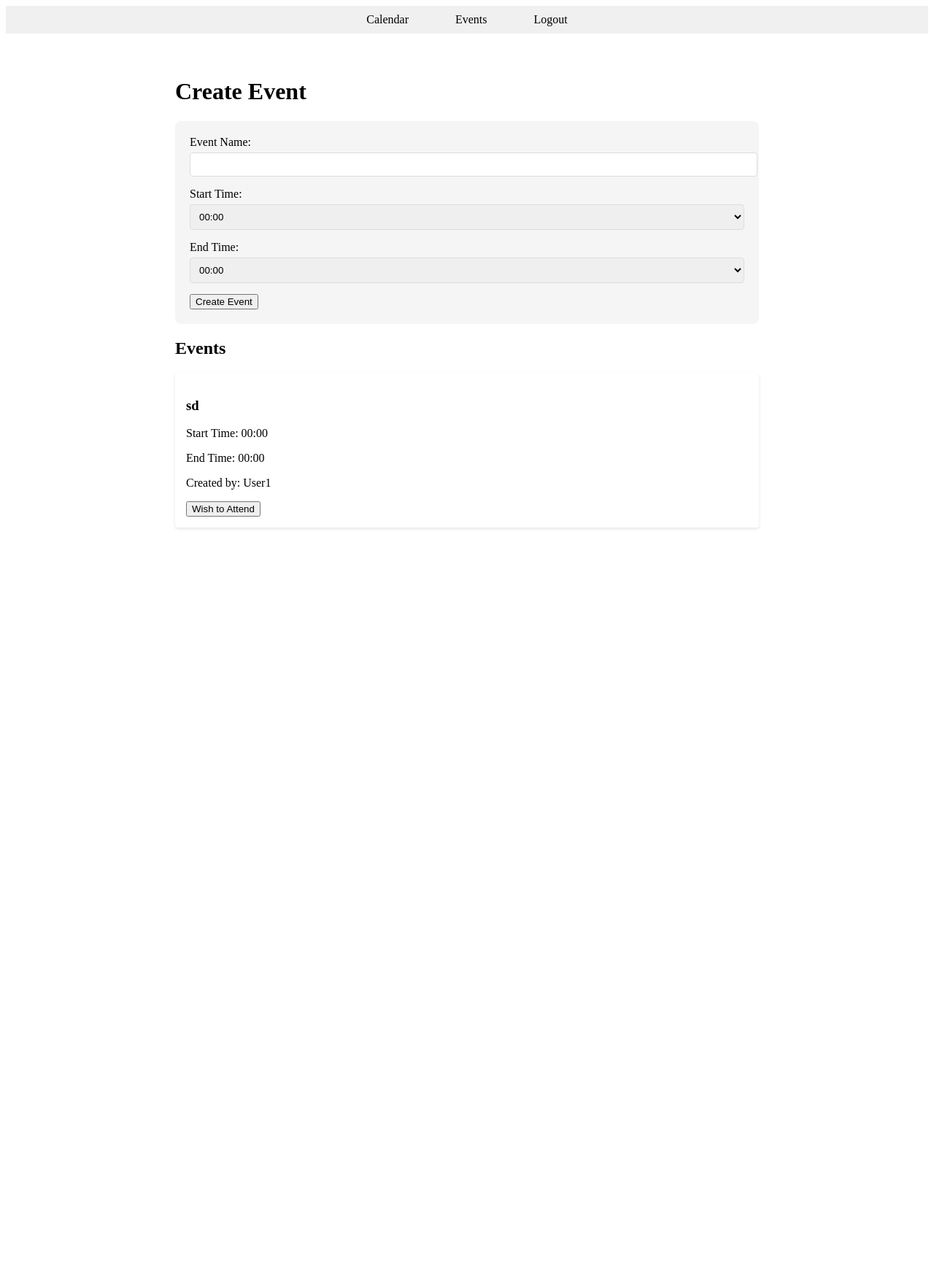
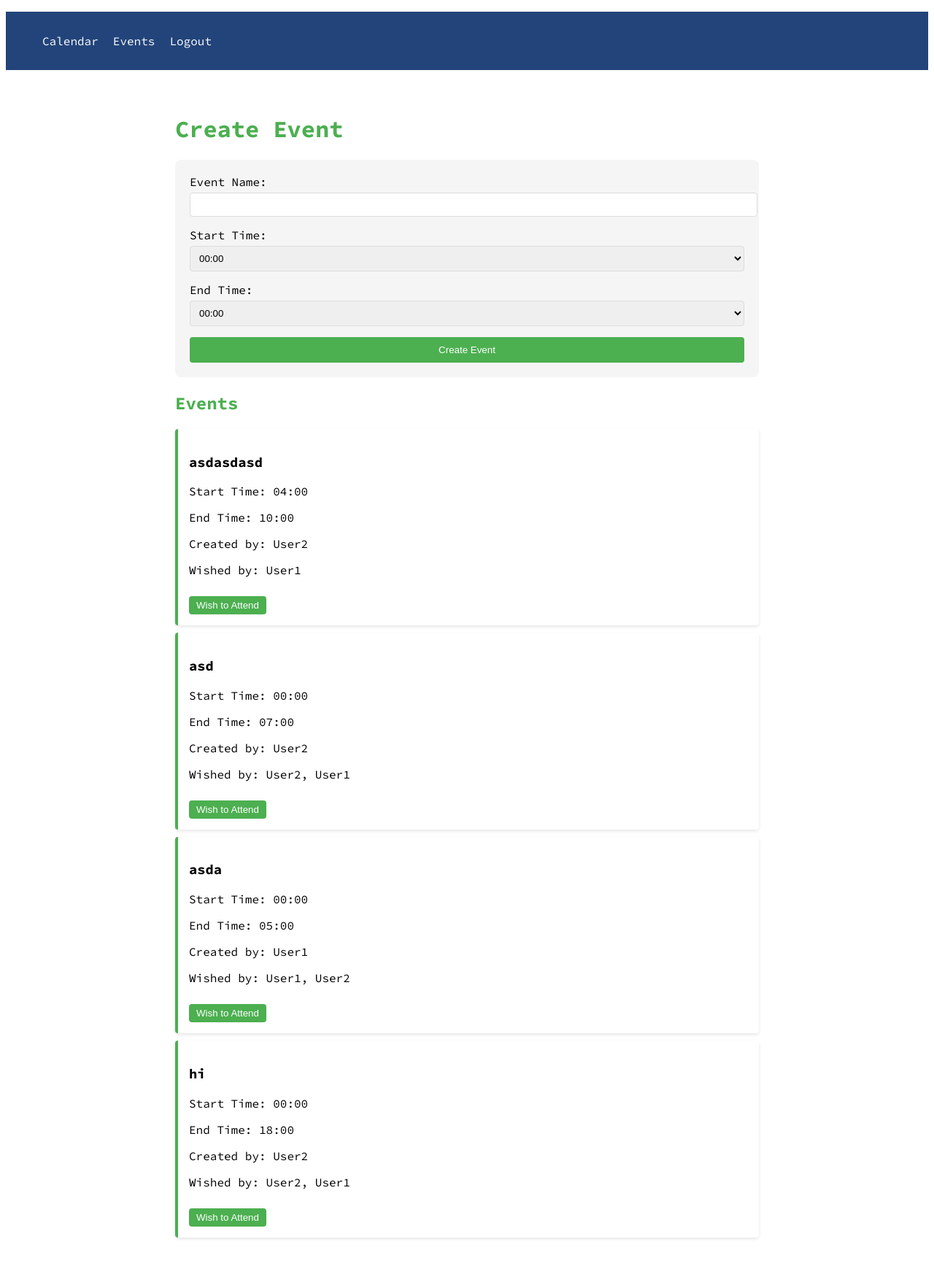
Before and after one commit to OmarCoderBro/CS-124H-Hackathon-Project, a Flask app: page /events in a window 1280 px wide. Shown: the whole page at 73% size. Before the commit the page ends 725 px from the top, so only its background shows below. Run offline with Flask 3, Linux system fonts and the light colour scheme; the visitor is signed in with stand-in values (Sample User, id 1).

Commit message:
big debug

```diff
--- a/app.py
+++ b/app.py
@@ -20,15 +20,14 @@ def initialize_data():
     if not os.path.exists(DATA_DIR):
         os.makedirs(DATA_DIR)
 
-    # Your existing users and availability initialization...
-
     try:
         events = pd.read_csv(EVENTS_FILE)
     except (FileNotFoundError, pd.errors.EmptyDataError):
-        events = pd.DataFrame(columns=['name', 'start_time', 'end_time', 'creator'])
+        events = pd.DataFrame(columns=['name', 'start_time', 'end_time', 'creator', 'wished_by'])
         events.to_csv(EVENTS_FILE, index=False)
 
 # Modify the events route to handle POST
+@app.route('/events', methods=['GET', 'POST'])
 @app.route('/events', methods=['GET', 'POST'])
 def events():
     if 'user' not in session:
@@ -42,7 +41,8 @@ def events():
             'name': data['name'],
             'start_time': data['start_time'],
             'end_time': data['end_time'],
-            'creator': session['user']
+            'creator': session['user'],
+            'wished_by': session['user']  # Set the creator as the first person in wished_by
         }
 
         df = pd.concat([df, pd.DataFrame([new_event])], ignore_index=True)
@@ -81,10 +81,6 @@ def wish_to_attend():
     data = request.json
     df = pd.read_csv(EVENTS_FILE)
 
-    # Add wished_by column if it doesn't exist
-    if 'wished_by' not in df.columns:
-        df['wished_by'] = ''
-
     # Find the specific event
     mask = ((df['name'] == data['name']) &
             (df['start_time'] == float(data['start_time'])) &
@@ -93,25 +89,20 @@ def wish_to_attend():
     if df[mask].empty:
         return jsonify({'error': 'Event not found'}), 404
 
-    event = df[mask].iloc[0]
+    event_idx = df[mask].index[0]
 
-    # Check if user is the creator
-    if event['creator'] == session['user']:
-        return jsonify({'error': 'Cannot wish to attend your own event'}), 400
+    # Get current wishes as a list
+    current_wishes = str(df.at[event_idx, 'wished_by']).split(',') if pd.notna(df.at[event_idx, 'wished_by']) else []
+    current_wishes = [w.strip() for w in current_wishes if w.strip()]
 
-    # Get current wishes and check if user already wished
-    current_wishes = str(event['wished_by']).split(',') if pd.notna(event['wished_by']) and event['wished_by'] else []
-    current_wishes = [w for w in current_wishes if w]  # Remove empty strings
+    # Add new wish if not already present
+    if session['user'] not in current_wishes:
+        current_wishes.append(session['user'])
+        df.at[event_idx, 'wished_by'] = ','.join(current_wishes)
+        df.to_csv(EVENTS_FILE, index=False)
+        return jsonify({'status': 'success'})
 
-    if session['user'] in current_wishes:
-        return jsonify({'error': 'Already wished to attend this event'}), 400
-
-    # Add new wish
-    current_wishes.append(session['user'])
-    df.loc[mask, 'wished_by'] = ','.join(current_wishes)
-
-    df.to_csv(EVENTS_FILE, index=False)
-    return jsonify({'status': 'success'})
+    return jsonify({'error': 'Already wished to attend this event'}), 400
 
 @app.route('/delete_event', methods=['POST'])
 def delete_event():
@@ -205,7 +196,7 @@ def group_availability():
     df = df[(df['hour'] >= START_HOUR) & (df['hour'] <= END_HOUR)]
 
     total_users = len(df['user'].unique())
-    group_avail = df.groupby('time')['available'].agg(['sum', 'count']).reset_index()
+    group_avail = df.grouspby('time')['available'].agg(['sum', 'count']).reset_index()
     group_avail['percentage'] = (group_avail['sum'] / group_avail['count']) * 100
 
     return jsonify(group_avail.to_dict(orient='records'))
--- a/data/availability.csv
+++ b/data/availability.csv
@@ -184,7 +184,7 @@ User2,2024-11-16 12:00,0
 User2,2024-11-16 13:00,0
 User2,2024-11-16 14:00,0
 User2,2024-11-16 15:00,0
-User2,2024-11-16 16:00,0
+User2,2024-11-16 16:00,1
 User2,2024-11-16 17:00,0
 User2,2024-11-16 18:00,0
 User2,2024-11-16 19:00,0
@@ -198,7 +198,7 @@ User2,2024-11-17 02:00,0
 User2,2024-11-17 03:00,0
 User2,2024-11-17 04:00,0
 User2,2024-11-17 05:00,0
-User2,2024-11-17 06:00,0
+User2,2024-11-17 06:00,1
 User2,2024-11-17 07:00,0
 User2,2024-11-17 08:00,0
 User2,2024-11-17 09:00,0
--- a/data/events.csv
+++ b/data/events.csv
@@ -1,2 +1,5 @@
 name,start_time,end_time,creator,wished_by
-sd,0,0,User1,User2
+asdasdasd,4,10,User2,User1
+asd,0,7,User2,"User2,User1"
+asda,0,5,User1,"User1,User2"
+hi,0,18,User2,"User2,User1"
--- a/static/styles.css
+++ b/static/styles.css
@@ -1,7 +1,38 @@
 @import url('https://fonts.googleapis.com/css2?family=Source+Code+Pro:ital,wght@0,200..900;1,200..900&display=swap');
+
 #fullpage {
     font-family: "Source Code Pro";
 }
+
+.event-container {
+    max-width: 800px;
+    margin: 20px auto;
+    padding: 20px;
+}
+
+.event-form {
+    background: #f5f5f5;
+    padding: 20px;
+    border-radius: 8px;
+    margin-bottom: 20px;
+}
+
+.form-group {
+    margin-bottom: 15px;
+}
+
+.form-group label {
+    display: block;
+    margin-bottom: 5px;
+}
+
+.form-group input, .form-group select {
+    width: 100%;
+    padding: 8px;
+    border: 1px solid #ddd;
+    border-radius: 4px;
+}
+
 .navlist {
     list-style-type: none;
     padding: none;
@@ -10,6 +41,7 @@
     color: white;
     overflow: hidden;
 }
+
 .listelement {
     display: inline;
     float: left;
@@ -23,82 +55,20 @@
     padding: 30px 10px;
     text-decoration: none;
 }
+
 .listelement:hover {
     background-color: black;
 }
-#logonavbar {
-    margin-left: 900px;
-    height: 80px;
-    width: 100px;
-}
-#calendarsection {
-    height: 700px;
-    width: auto;
-    background-color: white;
-    display: flex;
-}
-#calendarcreation {
-    width: 500px;
-    height: 400px;
-    border-radius: 10px;
-    background-color: blue;
-    margin-left: 500px;
-    align-items: center;
-    margin-top: 100px;
-}
-#selectstarttime {
-    height: 50px;
-    width: 200px;
-    font-size: 17px;
-    font-family: "Roboto Mono";
-    border-radius: 10px;
-    margin-top: 20px;
-}
-#selectendtime {
-    height: 50px;
-    width: 200px;
-    font-size: 17px;
-    font-family: "Roboto Mono";
-    border-radius: 10px;
-    margin-top: 20px;
-}
-#timeselection {
-    display: flex;
-    flex-direction: column;
-}
-.calendar-grid {
-    display: grid;
-    grid-template-columns: repeat(7, 1fr);
-    gap: 1px;
-    margin: 20px auto;
-    max-width: 100%;
-    border: 1px solid #ccc;
-    background-color: #f9f9f9;
-}
-.time-slot {
-    width: 100%;
-    height: 40px;
-    text-align: center;
-    line-height: 40px;
-    font-size: 14px;
-    background-color: pink;
-    cursor: pointer;
-    transition: background-color 0.3s;
-}
-.time-slot.available {
-    background-color: green;
-    color: white;
-}
-.time-slot:hover {
-    opacity: 0.8;
-}
+
 .event-item {
     background: white;
     padding: 15px;
     margin: 10px 0;
     border-radius: 4px;
     box-shadow: 0 2px 4px rgba(0,0,0,0.1);
+    border-left: 4px solid #4CAF50;
 }
+
 .delete-btn {
     background: #ff4444;
     color: white;
@@ -108,10 +78,11 @@
     cursor: pointer;
     margin-top: 10px;
 }
+
 .delete-btn:hover {
     background: #cc0000;
->>>>>>> d16e6bf82d502df0881ba882aaf242ee965336e7
 }
+
 .button-group {
     display: flex;
     gap: 10px;
@@ -125,8 +96,28 @@
     padding: 5px 10px;
     border-radius: 4px;
     cursor: pointer;
+    margin-top: 10px;
+    margin-right: 10px;
 }
 
 .wish-btn:hover {
     background: #45a049;
 }
+
+button[type="submit"] {
+    background: #4CAF50;
+    color: white;
+    border: none;
+    padding: 10px 20px;
+    border-radius: 4px;
+    cursor: pointer;
+    width: 100%;
+}
+
+button[type="submit"]:hover {
+    background: #45a049;
+}
+
+h1, h2 {
+    color: #4CAF50;
+}
--- a/templates/events.html
+++ b/templates/events.html
@@ -4,74 +4,16 @@
     <meta charset="UTF-8">
     <meta name="viewport" content="width=device-width, initial-scale=1.0">
     <title>TimeSync - Events</title>
-    <style>
-        .event-container {
-            max-width: 800px;
-            margin: 20px auto;
-            padding: 20px;
-        }
-        .event-form {
-            background: #f5f5f5;
-            padding: 20px;
-            border-radius: 8px;
-            margin-bottom: 20px;
-        }
-        .form-group {
-            margin-bottom: 15px;
-        }
-        .form-group label {
-            display: block;
-            margin-bottom: 5px;
-        }
-        .form-group input, .form-group select {
-            width: 100%;
-            padding: 8px;
-            border: 1px solid #ddd;
-            border-radius: 4px;
-        }
-        .nav-menu {
-            background-color: #f0f0f0;
-            padding: 10px;
-            margin-bottom: 20px;
-            text-align: center;
-        }
-        .nav-link {
-            padding: 10px 20px;
-            text-decoration: none;
-            color: black;
-            margin: 0 10px;
-        }
-        .nav-link:hover {
-            background-color: #e0e0e0;
-            border-radius: 4px;
-        }
-        .event-item {
-            background: white;
-            padding: 15px;
-            margin: 10px 0;
-            border-radius: 4px;
-            box-shadow: 0 2px 4px rgba(0,0,0,0.1);
-        }
-        .delete-btn {
-            background: #ff4444;
-            color: white;
-            border: none;
-            padding: 5px 10px;
-            border-radius: 4px;
-            cursor: pointer;
-            margin-top: 10px;
-        }
-        .delete-btn:hover {
-            background: #cc0000;
-        }
-    </style>
+    <link rel="stylesheet" href="{{ url_for('static', filename='styles.css') }}">
 </head>
-<body>
-    <div class="nav-menu">
-        <a href="/" class="nav-link">Calendar</a>
-        <a href="/events" class="nav-link">Events</a>
-        <a href="/logout" class="nav-link">Logout</a>
-    </div>
+<body id="fullpage">
+    <nav>
+        <ul class="navlist">
+            <li class="listelement"><a href="/" class="navlink">Calendar</a></li>
+            <li class="listelement"><a href="/events" class="navlink">Events</a></li>
+            <li class="listelement"><a href="/logout" class="navlink">Logout</a></li>
+        </ul>
+    </nav>
 
     <div class="event-container">
         <h1>Create Event</h1>
@@ -100,7 +42,6 @@
             <h2>Events</h2>
         </div>
     </div>
-
     <script>
         const currentUser = '{{ user }}';
         function populateTimeDropdowns() {
@@ -157,12 +98,22 @@ function loadEvents() {
             events.forEach(event => {
                 const eventDiv = document.createElement('div');
                 eventDiv.className = 'event-item';
+
+                // Convert wished_by to array if it exists, or empty array if it doesn't
+                const wishList = event.wished_by ?
+                    event.wished_by.split(',').filter(wish => wish.trim() !== '') :
+                    [];
+
                 eventDiv.innerHTML = `
                     <div>
                         <h3>${event.name}</h3>
                         <p>Start Time: ${event.start_time.toString().padStart(2, '0')}:00</p>
                         <p>End Time: ${event.end_time.toString().padStart(2, '0')}:00</p>
                         <p>Created by: ${event.creator}</p>
+                        ${wishList.length > 0 ?
+                            `<p>Wished by: ${wishList.join(', ')}</p>` :
+                            '<p>No wishes yet</p>'
+                        }
                     </div>
                     <div class="button-group">
                         ${event.creator !== currentUser ?
```
